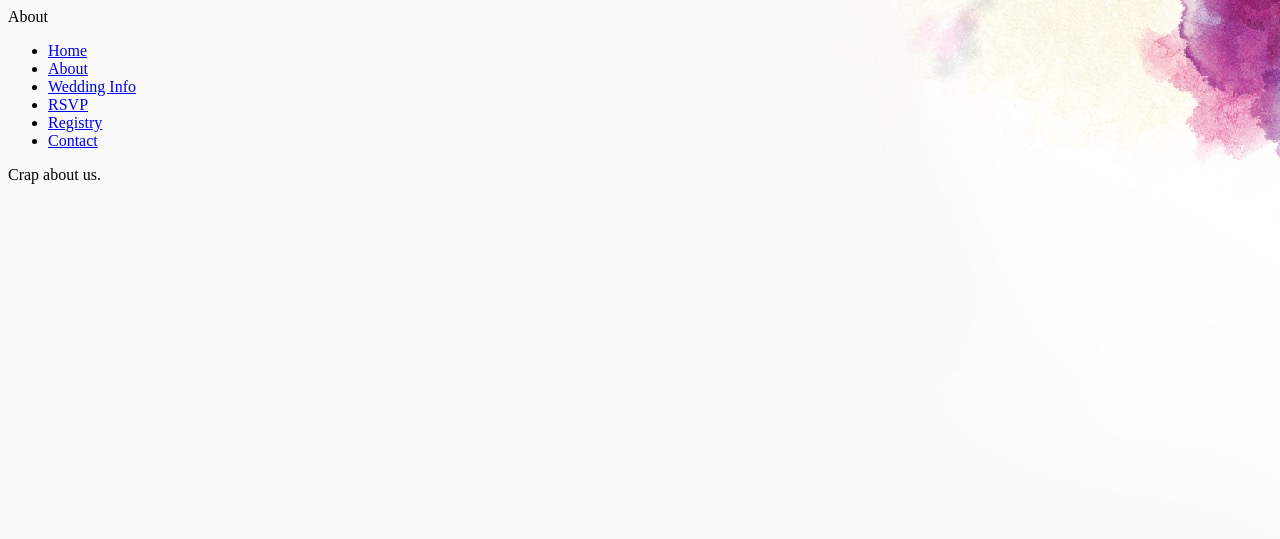
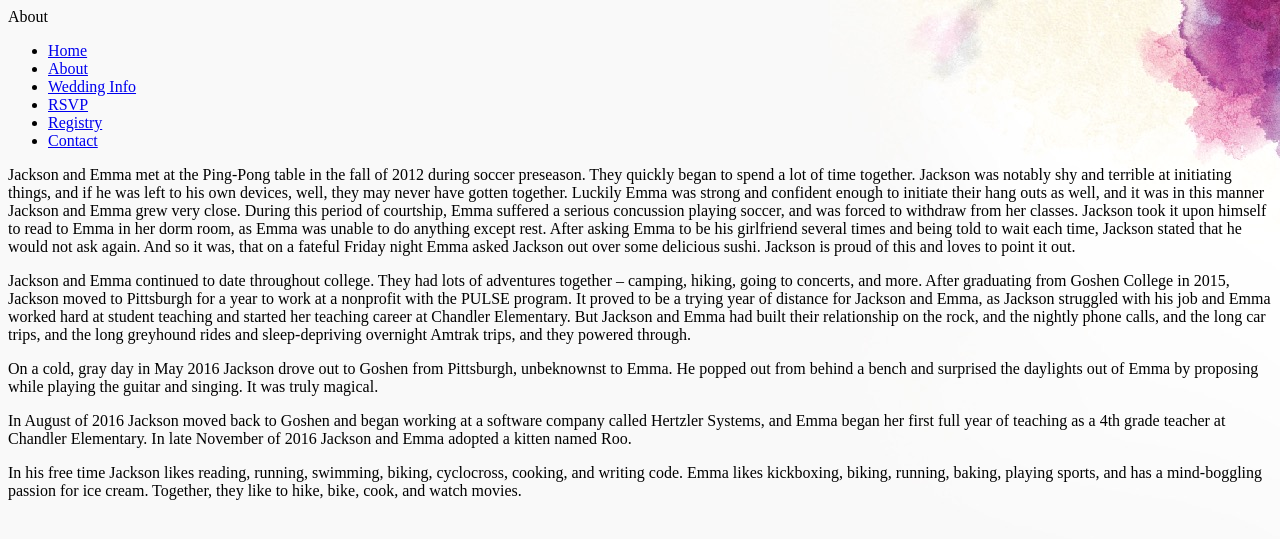
Before and after one commit to TrellixVulnTeam/wedding_website_UFH0, a Django app: page /about/ in a window 1280 px wide. Shown: the top 539 px of the page. Run offline with Django 3.2, Linux system fonts and the light colour scheme; parts of the project's set-up code (start-up, migrations or seed data) failed here and were passed over.

Commit message:
adding some changes

```diff
--- a/wedding_website/templates/about.html
+++ b/wedding_website/templates/about.html
@@ -3,5 +3,12 @@
 {% block title %}About{% endblock %}
 
 {% block content %}
-    <p>Crap about us.</p>
+
+	<p>Jackson and Emma met at the Ping-Pong table in the fall of 2012 during soccer preseason. They quickly began to spend a lot of time together. Jackson was notably shy and terrible at initiating things, and if he was left to his own devices, well, they may never have gotten together. Luckily Emma was strong and confident enough to initiate their hang outs as well, and it was in this manner Jackson and Emma grew very close. During this period of courtship, Emma suffered a serious concussion playing soccer, and was forced to withdraw from her classes. Jackson took it upon himself to read to Emma in her dorm room, as Emma was unable to do anything except rest.
+	After asking Emma to be his girlfriend several times and being told to wait each time, Jackson stated that he would not ask again. And so it was, that on a fateful Friday night Emma asked Jackson out over some delicious sushi. Jackson is proud of this and loves to point it out. </p>
+	<p>Jackson and Emma continued to date throughout college. They had lots of adventures together – camping, hiking, going to concerts, and more. After graduating from Goshen College in 2015, Jackson moved to Pittsburgh for a year to work at a nonprofit with the PULSE program. It proved to be a trying year of distance for Jackson and Emma, as Jackson struggled with his job and Emma worked hard at student teaching and started her teaching career at Chandler Elementary. But Jackson and Emma had built their relationship on the rock, and the nightly phone calls, and the long car trips, and the long greyhound rides and sleep-depriving overnight Amtrak trips, and they powered through. </p>
+	<p>On a cold, gray day in May 2016 Jackson drove out to Goshen from Pittsburgh, unbeknownst to Emma. He popped out from behind a bench and surprised the daylights out of Emma by proposing while playing the guitar and singing. It was truly magical.</p>
+	<p>In August of 2016 Jackson moved back to Goshen and began working at a software company called Hertzler Systems, and Emma began her first full year of teaching as a 4th grade teacher at Chandler Elementary. In late November of 2016 Jackson and Emma adopted a kitten named Roo.</p>
+	<p>In his free time Jackson likes reading, running, swimming, biking, cyclocross, cooking, and writing code. Emma likes kickboxing, biking, running, baking, playing sports, and has a mind-boggling passion for ice cream. Together, they like to hike, bike, cook, and watch movies.</p>
+
 {% endblock %}
```
Also changed, not shown: wedding_website/wedding_website/views.py (+1 -23 lines), wedding_website/wedding_website/urls.py (line endings or trailing spaces).
